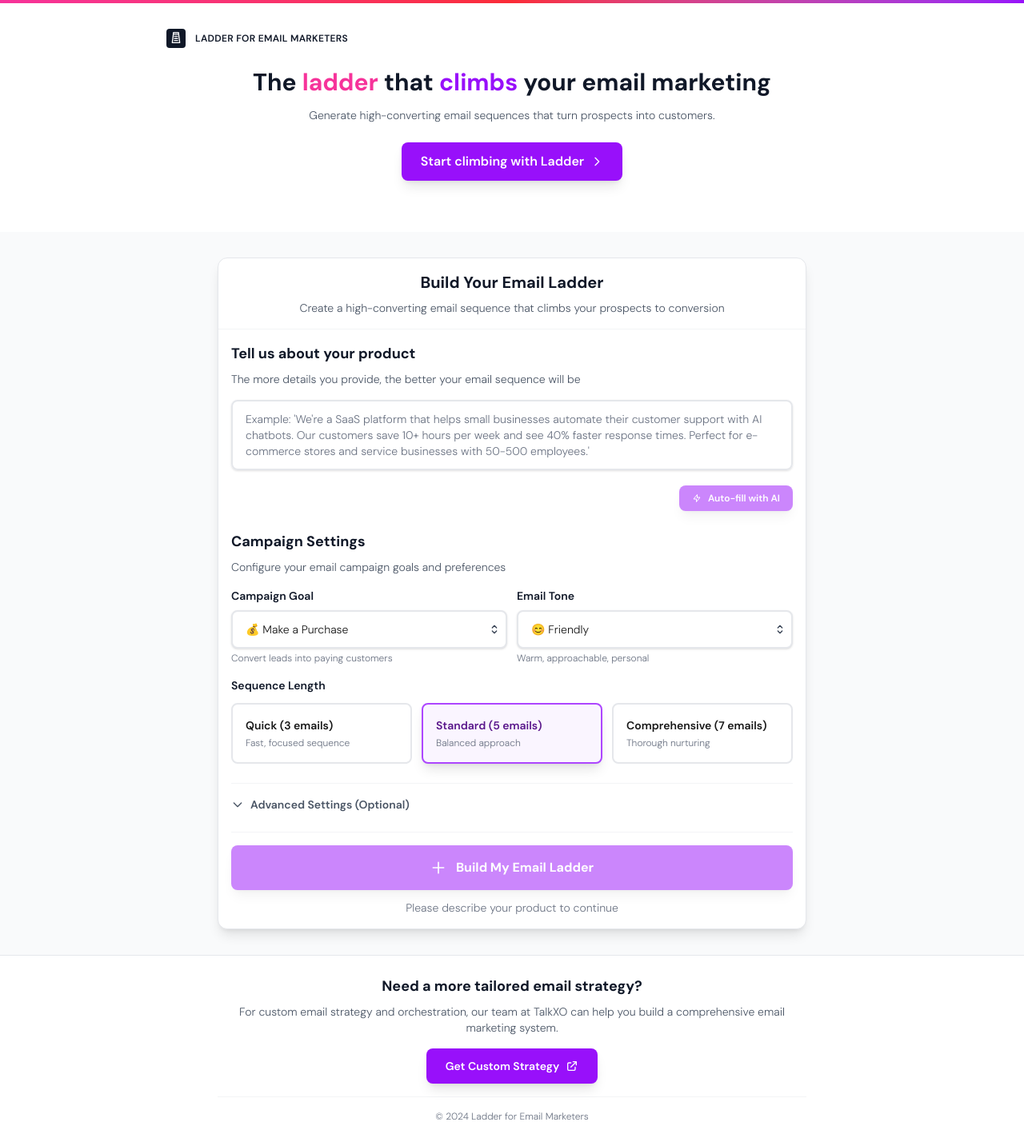
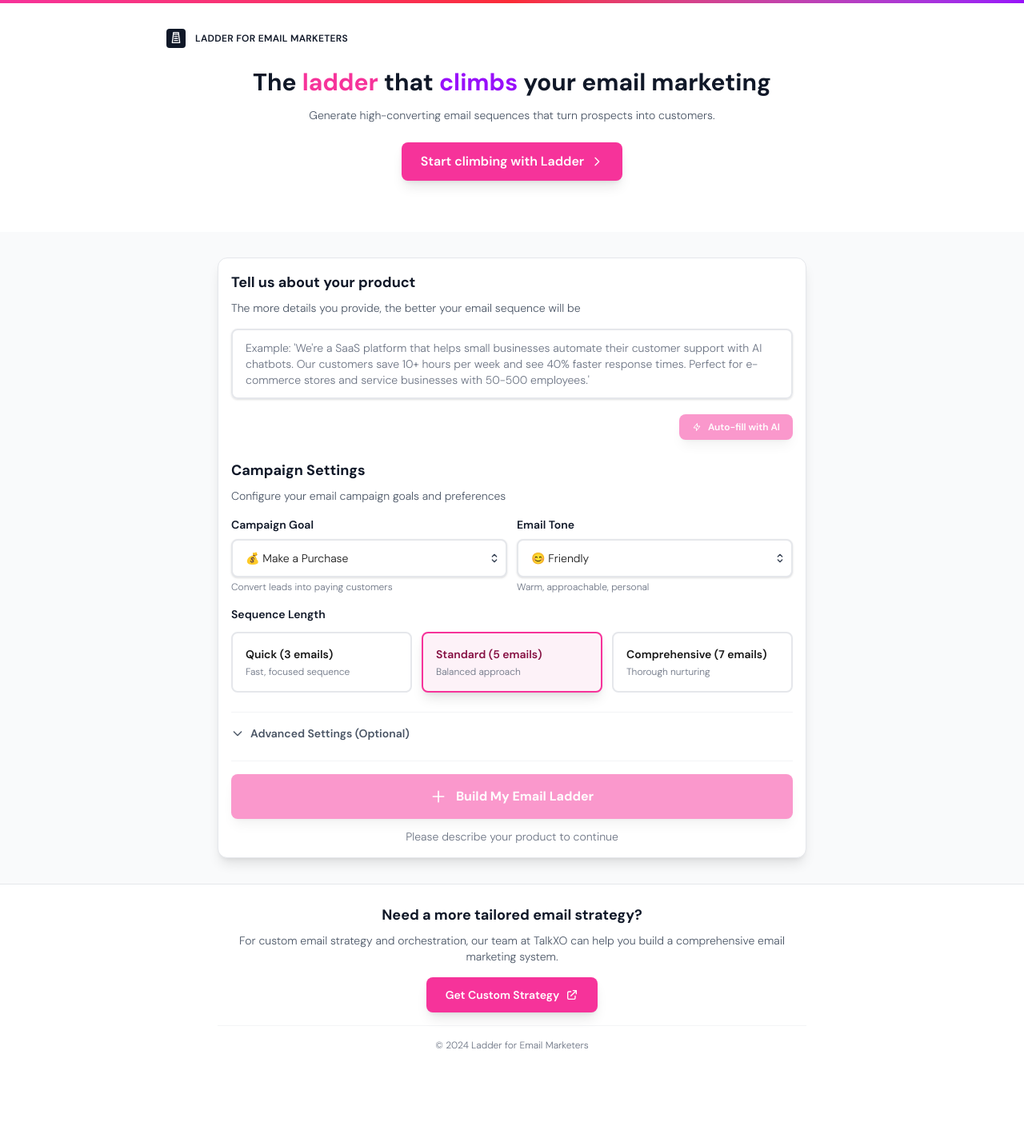
Before and after one commit to talkxo/sequence-email, a Next.js app: page / in a window 1280 px wide. Shown: the whole page at 80% size. After the commit the page ends 1339 px from the top, so only its background shows below. Built offline with nearby package versions, Linux system fonts and the light colour scheme.

Commit message:
Update page and InputForm components

```diff
--- a/src/app/page.tsx
+++ b/src/app/page.tsx
@@ -77,7 +77,7 @@ export default function Home() {
           <div className="flex items-center justify-center mb-8">
             <button
               onClick={() => document.getElementById('email-form')?.scrollIntoView({ behavior: 'smooth' })}
-              className="bg-purple-600 text-white px-6 py-3 rounded-lg font-semibold text-base hover:bg-purple-700 transition-colors flex items-center gap-2 shadow-lg hover:shadow-xl"
+              className="bg-pink-500 text-white px-6 py-3 rounded-lg font-semibold text-base hover:bg-pink-600 transition-colors flex items-center gap-2 shadow-lg hover:shadow-xl"
             >
               Start climbing with Ladder
               <svg className="w-4 h-4" fill="none" stroke="currentColor" viewBox="0 0 24 24">
@@ -131,7 +131,7 @@ export default function Home() {
               href="https://hello.talkxo.com"
               target="_blank"
               rel="noopener noreferrer"
-              className="inline-flex items-center gap-2 bg-purple-600 text-white px-6 py-3 rounded-lg font-semibold text-sm hover:bg-purple-700 transition-colors shadow-lg hover:shadow-xl"
+              className="inline-flex items-center gap-2 bg-pink-500 text-white px-6 py-3 rounded-lg font-semibold text-sm hover:bg-pink-600 transition-colors shadow-lg hover:shadow-xl"
             >
               Get Custom Strategy
               <svg className="w-4 h-4" fill="none" stroke="currentColor" viewBox="0 0 24 24">
--- a/src/components/InputForm.tsx
+++ b/src/components/InputForm.tsx
@@ -121,14 +121,6 @@ export default function InputForm({ onSubmit, isLoading }: InputFormProps) {
 
   return (
     <div className="bg-white rounded-xl border border-gray-200 shadow-lg">
-      {/* Header */}
-      <div className="p-4 border-b border-gray-100">
-        <div className="text-center">
-          <h2 className="text-xl font-bold text-gray-900 mb-2">Build Your Email Ladder</h2>
-          <p className="text-sm text-gray-600">Create a high-converting email sequence that climbs your prospects to conversion</p>
-        </div>
-      </div>
-
       <form onSubmit={handleSubmit} className="p-4 space-y-6">
         {/* Product Description */}
         <div className="space-y-4">
@@ -142,7 +134,7 @@ export default function InputForm({ onSubmit, isLoading }: InputFormProps) {
               value={formData.productDescription}
               onChange={(e) => handleInputChange('productDescription', e.target.value)}
               placeholder="Example: 'We're a SaaS platform that helps small businesses automate their customer support with AI chatbots. Our customers save 10+ hours per week and see 40% faster response times. Perfect for e-commerce stores and service businesses with 50-500 employees.'"
-              className="w-full px-4 py-3 border-2 border-gray-200 rounded-lg shadow-sm focus:outline-none focus:ring-2 focus:ring-purple-500 focus:border-purple-500 resize-none text-gray-900 placeholder-gray-500 transition-all text-sm"
+              className="w-full px-4 py-3 border-2 border-gray-200 rounded-lg shadow-sm focus:outline-none focus:ring-2 focus:ring-pink-500 focus:border-pink-500 resize-none text-gray-900 placeholder-gray-500 transition-all text-sm"
               rows={3}
               required
             />
@@ -168,7 +160,7 @@ export default function InputForm({ onSubmit, isLoading }: InputFormProps) {
                 type="button"
                 onClick={handleAutofill}
                 disabled={isAutofilling || !formData.productDescription.trim()}
-                className="px-4 py-2 text-xs bg-purple-600 hover:bg-purple-700 text-white rounded-lg transition-colors disabled:opacity-50 font-semibold flex items-center gap-2 shadow-lg hover:shadow-xl"
+                className="px-4 py-2 text-xs bg-pink-500 hover:bg-pink-600 text-white rounded-lg transition-colors disabled:opacity-50 font-semibold flex items-center gap-2 shadow-lg hover:shadow-xl"
               >
                 <svg className="w-3 h-3" fill="none" stroke="currentColor" viewBox="0 0 24 24">
                   <path strokeLinecap="round" strokeLinejoin="round" strokeWidth={2} d="M13 10V3L4 14h7v7l9-11h-7z" />
@@ -202,7 +194,7 @@ export default function InputForm({ onSubmit, isLoading }: InputFormProps) {
                 <select
                   value={formData.primaryGoal}
                   onChange={(e) => handleInputChange('primaryGoal', e.target.value)}
-                  className="w-full px-4 py-3 border-2 border-gray-200 rounded-lg shadow-sm focus:outline-none focus:ring-2 focus:ring-purple-500 focus:border-purple-500 appearance-none bg-white pr-10 text-sm"
+                  className="w-full px-4 py-3 border-2 border-gray-200 rounded-lg shadow-sm focus:outline-none focus:ring-2 focus:ring-pink-500 focus:border-pink-500 appearance-none bg-white pr-10 text-sm"
                 >
                   {PRIMARY_GOALS.map((goal) => (
                     <option key={goal.value} value={goal.value}>
@@ -228,7 +220,7 @@ export default function InputForm({ onSubmit, isLoading }: InputFormProps) {
                 <select
                   value={formData.toneOfVoice}
                   onChange={(e) => handleInputChange('toneOfVoice', e.target.value)}
-                  className="w-full px-4 py-3 border-2 border-gray-200 rounded-lg shadow-sm focus:outline-none focus:ring-2 focus:ring-purple-500 focus:border-purple-500 appearance-none bg-white pr-10 text-sm"
+                  className="w-full px-4 py-3 border-2 border-gray-200 rounded-lg shadow-sm focus:outline-none focus:ring-2 focus:ring-pink-500 focus:border-pink-500 appearance-none bg-white pr-10 text-sm"
                 >
                   {TONE_OPTIONS.map((tone) => (
                     <option key={tone.value} value={tone.value}>
@@ -259,7 +251,7 @@ export default function InputForm({ onSubmit, isLoading }: InputFormProps) {
                   onClick={() => handleInputChange('numberOfEmails', preset.value)}
                   className={`p-4 rounded-lg border-2 text-left transition-all ${
                     formData.numberOfEmails === preset.value
-                      ? 'border-purple-500 bg-purple-50 text-purple-900 shadow-lg'
+                      ? 'border-pink-500 bg-pink-50 text-pink-900 shadow-lg'
                       : 'border-gray-200 hover:border-gray-300 hover:bg-gray-50 hover:shadow-md'
                   }`}
                 >
@@ -302,7 +294,7 @@ export default function InputForm({ onSubmit, isLoading }: InputFormProps) {
                 value={formData.targetAudience}
                 onChange={(e) => handleInputChange('targetAudience', e.target.value)}
                 placeholder="Who are your ideal customers? (job titles, demographics, company size, etc.)"
-                className="w-full px-4 py-3 border-2 border-gray-200 rounded-lg shadow-sm focus:outline-none focus:ring-2 focus:ring-purple-500 focus:border-purple-500 resize-none text-gray-900 placeholder-gray-500 text-sm"
+                className="w-full px-4 py-3 border-2 border-gray-200 rounded-lg shadow-sm focus:outline-none focus:ring-2 focus:ring-pink-500 focus:border-pink-500 resize-none text-gray-900 placeholder-gray-500 text-sm"
                 rows={2}
               />
             </div>
@@ -316,7 +308,7 @@ export default function InputForm({ onSubmit, isLoading }: InputFormProps) {
                 value={formData.painPoints}
                 onChange={(e) => handleInputChange('painPoints', e.target.value)}
                 placeholder="What problems does your product solve? What challenges do customers face?"
-                className="w-full px-4 py-3 border-2 border-gray-200 rounded-lg shadow-sm focus:outline-none focus:ring-2 focus:ring-purple-500 focus:border-purple-500 resize-none text-gray-900 placeholder-gray-500 text-sm"
+                className="w-full px-4 py-3 border-2 border-gray-200 rounded-lg shadow-sm focus:outline-none focus:ring-2 focus:ring-pink-500 focus:border-pink-500 resize-none text-gray-900 placeholder-gray-500 text-sm"
                 rows={2}
               />
             </div>
@@ -328,7 +320,7 @@ export default function InputForm({ onSubmit, isLoading }: InputFormProps) {
           <button
             type="submit"
             disabled={isLoading || !isFormValid}
-            className="w-full bg-purple-600 text-white py-4 px-6 rounded-lg hover:bg-purple-700 focus:outline-none focus:ring-2 focus:ring-purple-500 focus:ring-offset-2 disabled:opacity-50 disabled:cursor-not-allowed transition-all font-bold text-base flex items-center justify-center gap-3 shadow-lg hover:shadow-xl"
+            className="w-full bg-pink-500 text-white py-4 px-6 rounded-lg hover:bg-pink-600 focus:outline-none focus:ring-2 focus:ring-pink-500 focus:ring-offset-2 disabled:opacity-50 disabled:cursor-not-allowed transition-all font-bold text-base flex items-center justify-center gap-3 shadow-lg hover:shadow-xl"
           >
             {isLoading ? (
               <>
```
